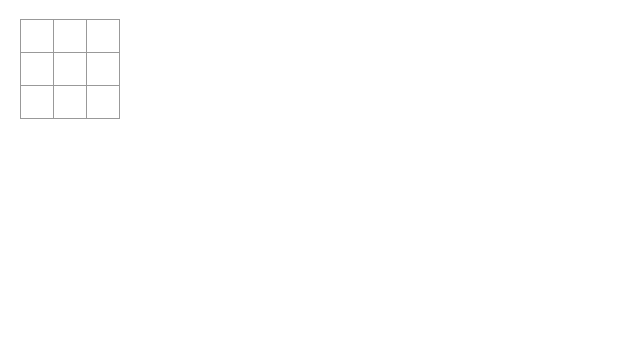
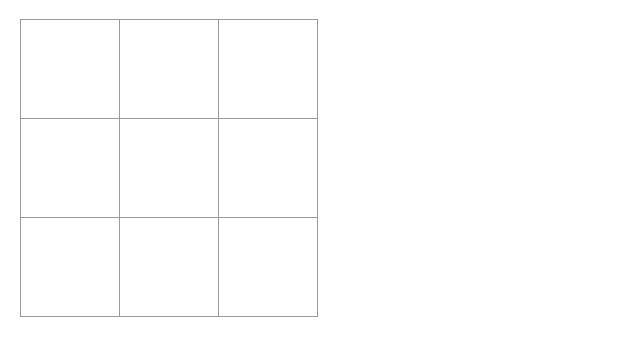
Before and after one commit to zkevinbai/tictactoe_two, a React (Create React App) app: page / in a window 1280 px wide. Shown: the top 356 px of the page, without its empty margins (0-640 px from the left). Built offline with nearby package versions, Linux system fonts and the light colour scheme.

Commit message:
font size

```diff
--- a/src/index.css
+++ b/src/index.css
@@ -60,15 +60,15 @@ body {
   background: #fff;
   border: 1px solid #999;
   float: left;
-  font-size: 24px;
+  font-size: 75px;
   font-weight: bold;
-  line-height: 34px;
-  height: 34px;
+  line-height: 100px;
+  height: 100px;
   margin-right: -1px;
   margin-top: -1px;
   padding: 0;
   text-align: center;
-  width: 34px;
+  width: 100px;
 }
 
 .board-row:after {
```
